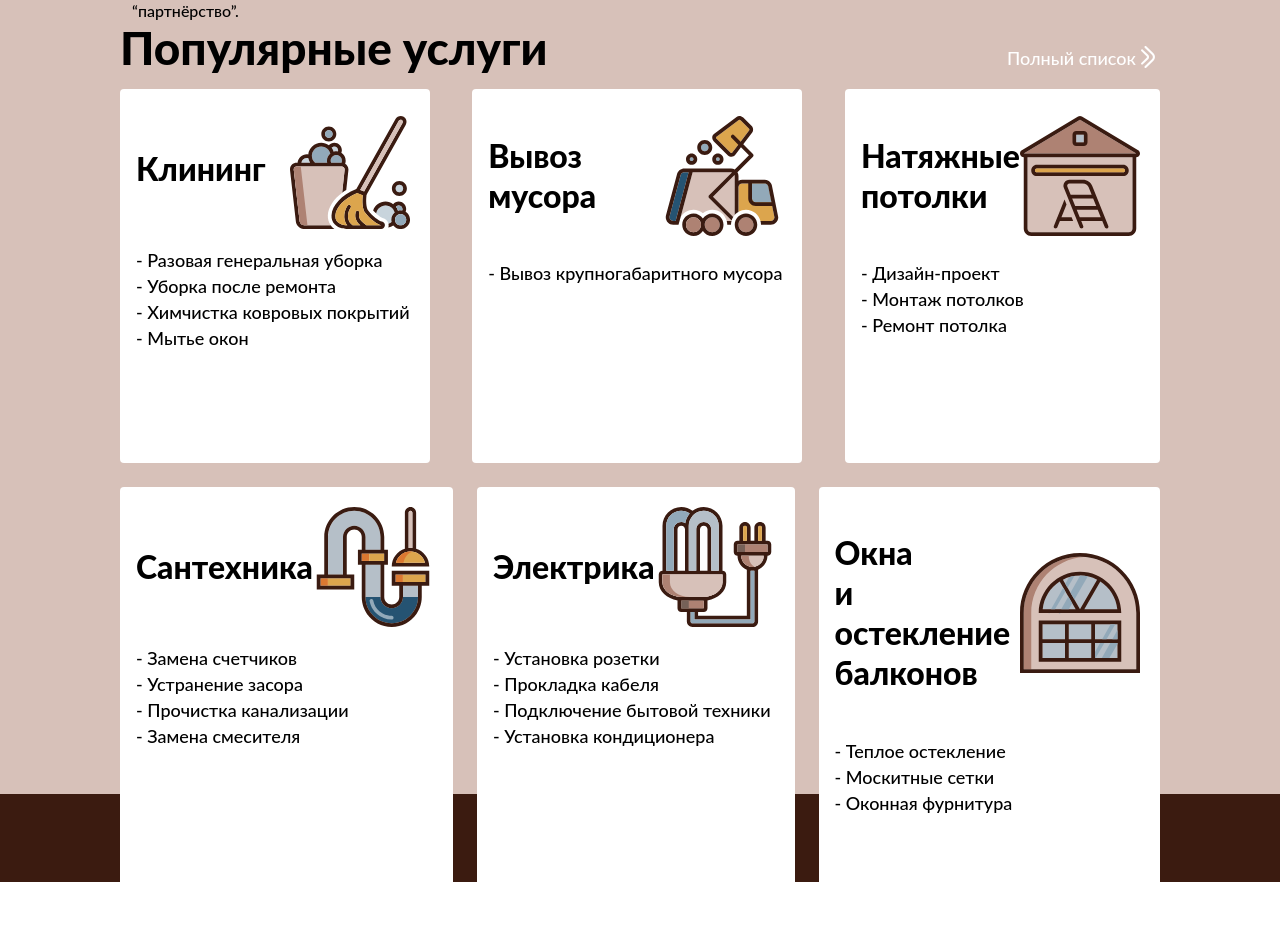
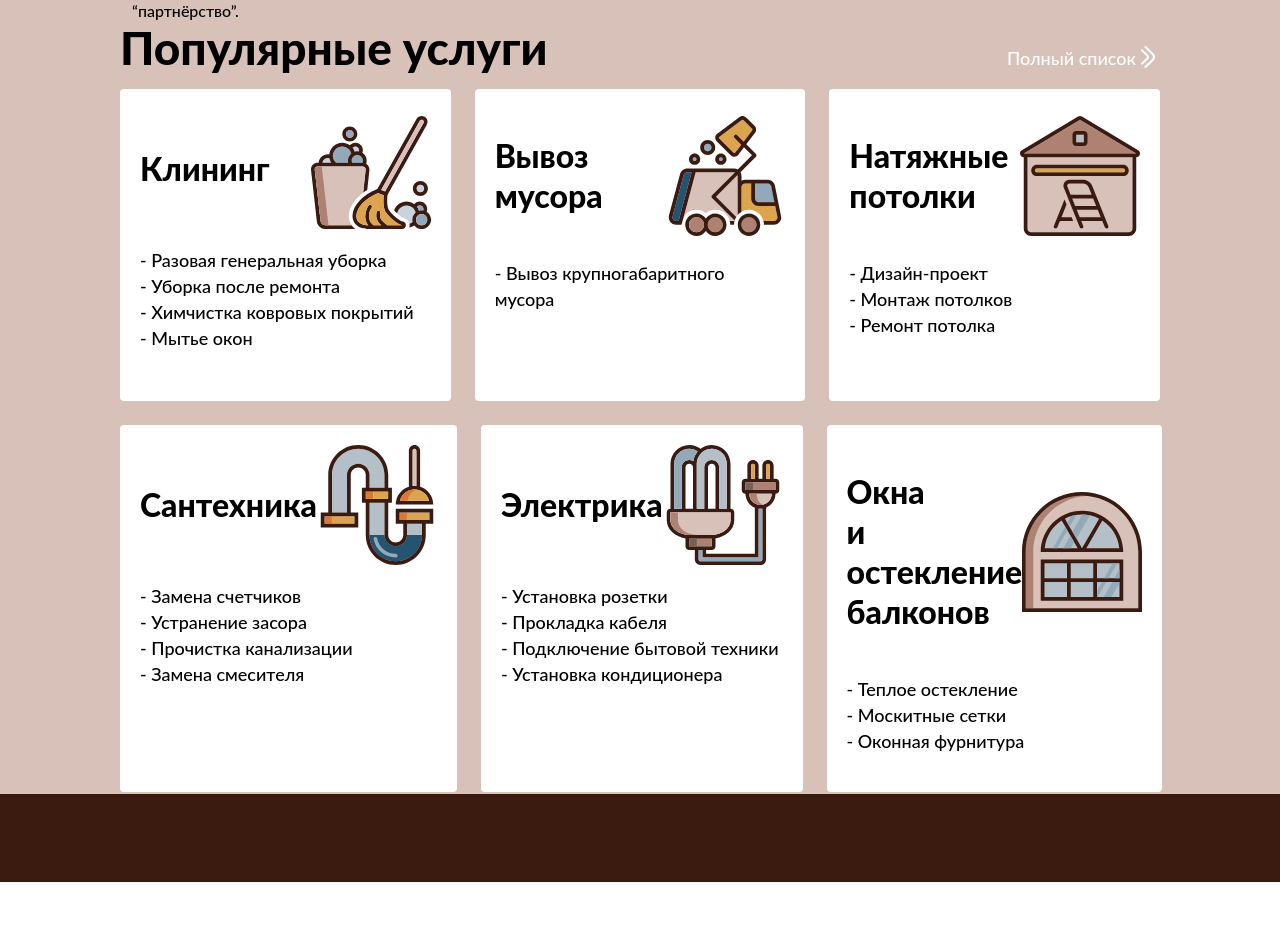
Before and after one commit to Tayranga/Vesta_site, a plain HTML site: page index.html in a window 1280 px wide. Shown: the part 910-1840 px from the top of the page. After the commit the page ends 1792 px from the top, so only its background shows below. Drawn offline with Linux system fonts and the light colour scheme; a web font is replaced by a local one.

Commit message:
fix cards

```diff
--- a/css/index.css
+++ b/css/index.css
@@ -335,7 +335,7 @@ h3{
 
 .main_card {
     /*  */
-    /* flex: 1 1 30%; */
+    flex: 1 1 30%;
     max-width: 384px;
     min-height: 312px;
     margin: 12px;
@@ -343,10 +343,7 @@ h3{
     border-radius: 4px;
     display: flex;
     flex-direction: column;
-    padding-left: 16px;
-    padding-bottom: 9%;
-    padding-right: 20px;
-    padding-top: 20px;
+    padding: 20px;
 }
 .card_title{
     display: flex;
```
